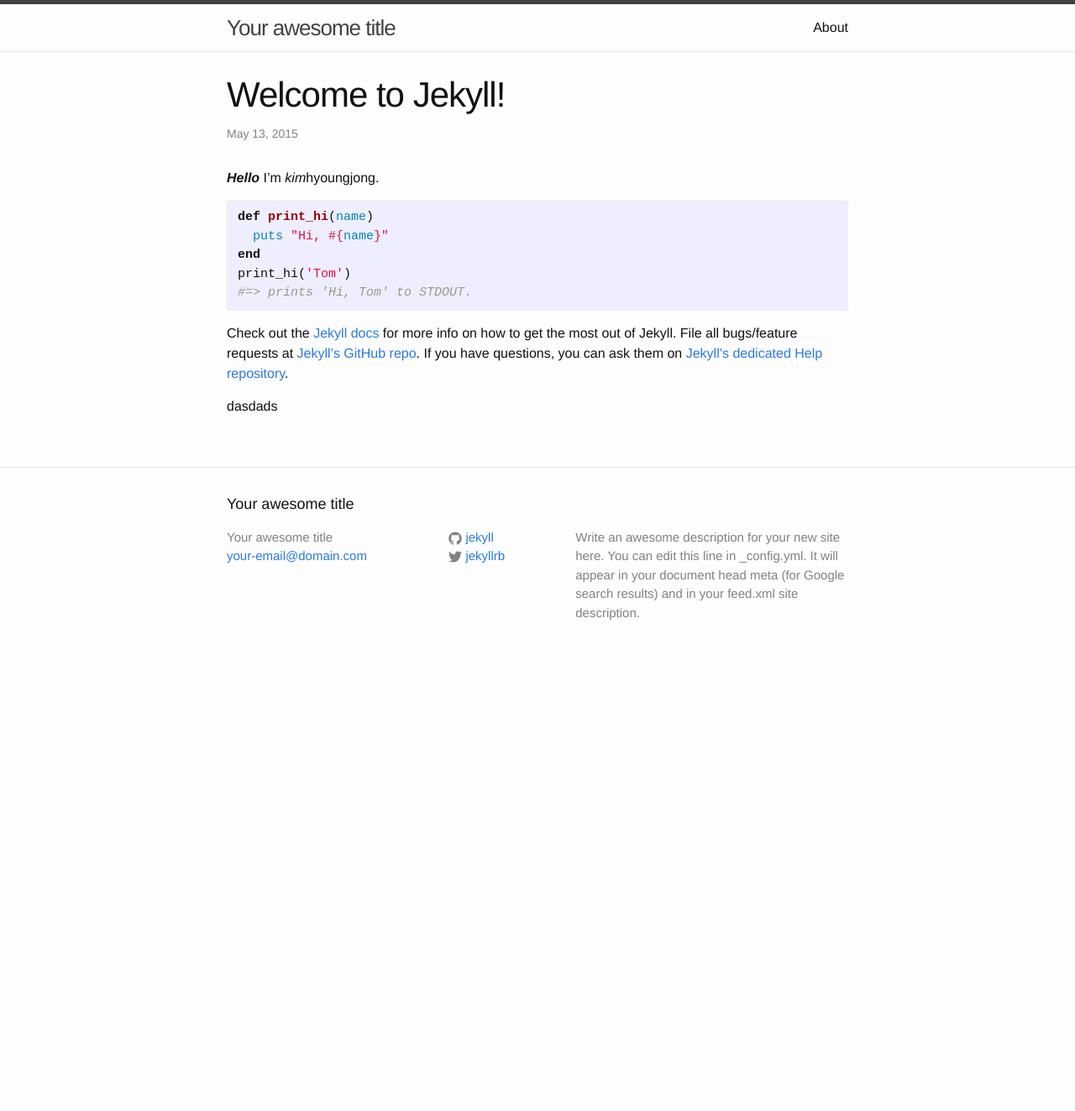
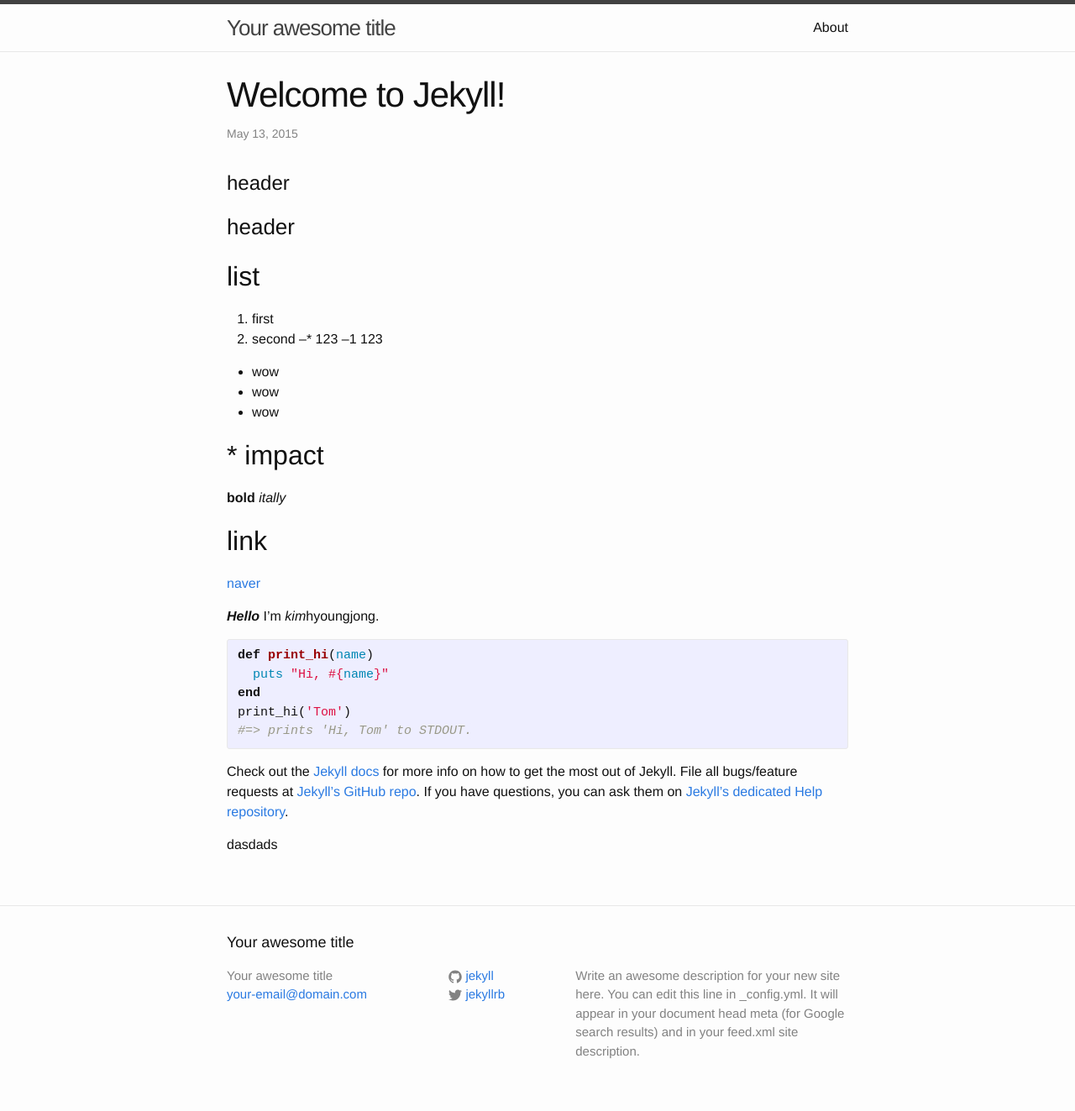
Before and after one commit to kutchoiwjun92/kutchoiwjun92.github.com, a Jekyll site: the page built from _posts/2015-05-26-kimhyoungjong-post.md, in a window 1280 px wide. Shown: the whole page at 84% size. Built offline with Jekyll 4.4.1, drawn with Linux system fonts in a browser that asks for light colours; before the commit the page ends 900 px from its top, so only the background shows below that.

Commit message:
Some notes about 2015-05-26-kimhyoungjong-post

```diff
--- a/_posts/2015-05-26-kimhyoungjong-post.md
+++ b/_posts/2015-05-26-kimhyoungjong-post.md
@@ -4,7 +4,29 @@ title:  "Welcome to Jekyll!"
 date:   2015-05-13 01:39:48
 categories: jekyll update
 ---
+#header
+###header
+
+##list
+1. first
+2. second
+--* 123
+--1 123
+
+* wow
++ wow
+- wow
+
+## * impact
+
+**bold**
+*itally*
+
+## link
+[naver](www.naver.com)
+
 ***Hello*** I'm *kim*hyoungjong. <i class= "icon-cog"></i>
+
 
 {% highlight ruby %}
 def print_hi(name)
```
